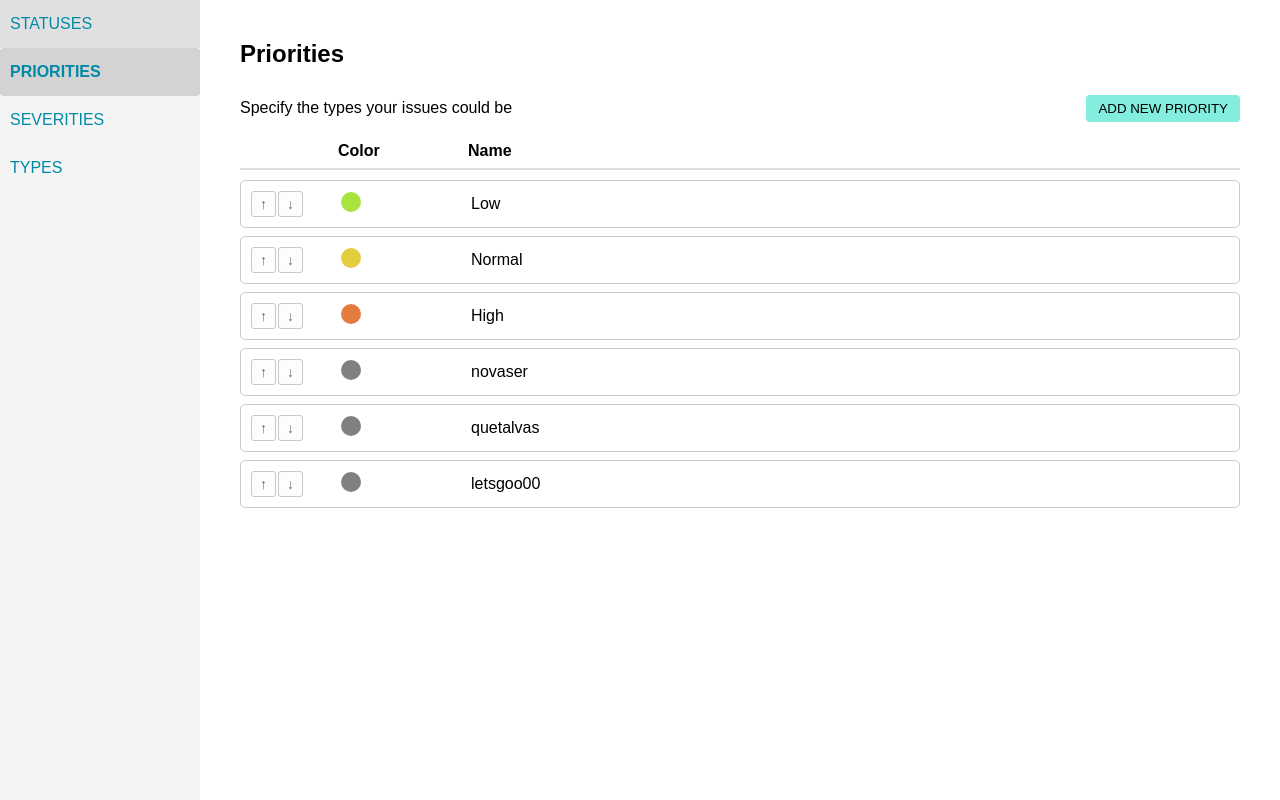
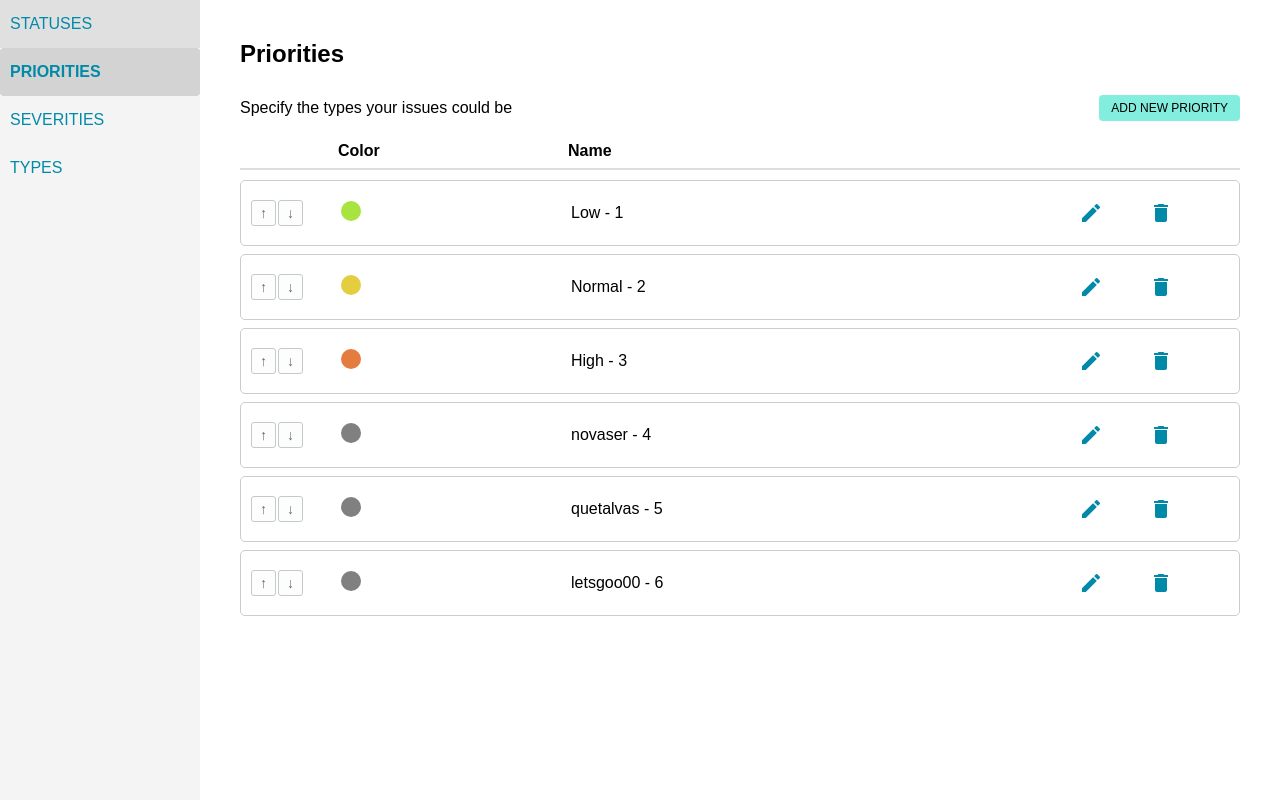
Before and after one commit to it22b-ASW-Project/Boreal-forest, a Django app: page /settings/priorities/ in a window 1280 px wide. Run offline with Django 5.2, Linux system fonts and the light colour scheme; data comes from the database, SQL or seed files in the repository; both versions use the stored data as it was after the commit.

Commit message:
copia seguretat

```diff
--- a/boreal_forest/settings.py
+++ b/boreal_forest/settings.py
@@ -164,3 +164,5 @@ import os
 
 MEDIA_URL = '/media/'
 MEDIA_ROOT = os.path.join(BASE_DIR, 'media')
+
+MESSAGE_STORAGE = 'django.contrib.messages.storage.session.SessionStorage'
--- a/homepage/models.py
+++ b/homepage/models.py
@@ -3,7 +3,7 @@ from django.contrib.auth.models import User
 from django.utils.timezone import now
 
 class Priority(models.Model):
-    name = models.CharField(max_length=20, primary_key=True)
+    name = models.CharField(max_length=20, unique=True)
     color = models.CharField(max_length=7, default="#808080")
     position = models.IntegerField(default = 0)
 
--- a/homepage/templates/priorities.html
+++ b/homepage/templates/priorities.html
@@ -2,6 +2,19 @@
 
 {% block content %}
 <div class="container">
+
+    <!--Para mostrar mensajes informativos-->
+        {% if request.path == '/settings/priorities/' %}
+        {% if messages %}
+            <div class="messages">
+                {% for message in messages %}
+                    <div class="message {{ message.tags }}">
+                        {{ message }}
+                    </div>
+                {% endfor %}
+            </div>
+        {% endif %}
+        {% endif %}
 
     <div class="section-header">
         <div class="section-title">Priorities</div>
@@ -21,11 +34,14 @@
             <div></div>
             <div>Color</div>
             <div>Name</div>
+            <div></div>
+            <div></div>
         </div>
 
         {% for p in priorities %}
         <div class="table-row" data-id="{{ p.name }}">
 
+        <!-- Flechas -->
         <div class="move-buttons" >
             <form method="POST">
                 {% csrf_token %}
@@ -40,23 +56,80 @@
             </form>
         </div>
 
+        <!-- Color -->
         <div>
-            <span class="color-circle" style="background-color: {{ p.color }}"></span>
+            {% if editing_name == p.name %}
+                <input
+                    type="color"
+                    name="new_color"
+                    value="{{ p.color }}"
+                    class="color-picker-input"
+                    title="Pick a new color"
+                >
+            {% else %}
+                <span class="color-circle" style="background-color: {{ p.color }}"></span>
+            {% endif %}
         </div>
-        {% if "New Priority" in p.name %}
+
+
+        <!--Name-->
+        {% if p.name == "Write a name for the new element" %}
         <form method="POST">
             {% csrf_token %}
             <input type="hidden" name="original_name" value="{{ p.name }}">
             <input type="hidden" name="action" value="edit_name">
-            <input type="text" name="new_name" value="{{ p.name }}">
+            <input type="text" name="new_name" value="" placeholder="Write a name for the new element" autofocus style="width: 80%;">
         </form>
+        {% elif editing_name == p.name %}
+        <form method="POST">
+            {% csrf_token %}
+            <input type="hidden" name="original_name" value="{{ p.name }}">
+            <input type="hidden" name="action" value="edit_name">
+            <input type="text"
+                name="new_name"
+                value="{{ p.name }}"
+                placeholder="Write a name for the new element"
+                autofocus
+                class="input-edit-name">
+            <button type="submit">
+                <i class="material-icons">check</i>
+            </button>
+           </form>
         {% else %}
-            <div>{{ p.name }}</div>
+            <div>{{ p.name }} - {{p.position}}</div>
         {% endif %}
+
+        <!--Edit-->
+        <div>
+            {% if editing_name != p.name %}
+            <form method="POST">
+                {% csrf_token %}
+                <input type="hidden" name="priority_id" value="{{ p.id }}">
+                <input type="hidden" name="action" value="start_editting">
+                <button type="submit">
+                    <i class="material-icons">edit</i> <!-- Botón de editar -->
+                </button>
+            </form>
+            {% endif %}
+        </div>
+
+
+        <!--Delete-->
+        <div>
+            <form method="POST">
+                {% csrf_token %}
+                <input type="hidden" name="priority_name" value="{{ p.name }}">
+                <input type="hidden" name="action" value="delete_priority">
+                <button type="submit">
+                    <i class="material-icons">delete</i>
+                </button>
+            </form>
+        </div>
+
 
         </div>
 
-        {% endfor %}
+    {% endfor %}
 
     </div>
 
--- a/homepage/templates/settings.html
+++ b/homepage/templates/settings.html
@@ -6,9 +6,9 @@
     <meta name="viewport" content="width=device-width, initial-scale=1.0">
     <title>Settings</title>
     <link rel="stylesheet" href="{% static 'css/settings.css' %}">
+    <link rel="stylesheet" href="https://fonts.googleapis.com/icon?family=Material+Icons">
 </head>
 <body>
-
     <ul class="sidebar">
         <li><a href="{% url 'statuses' %}" class="{% if request.resolver_match.url_name == 'statuses' %}active{% endif %}">STATUSES</a></li>
         <li><a href="{% url 'priorities' %}" class="{% if request.resolver_match.url_name == 'priorities' %}active{% endif %}">PRIORITIES</a></li>
--- a/homepage/views.py
+++ b/homepage/views.py
@@ -12,6 +12,8 @@ from .filters import IssueFilter
 from django.utils import timezone
 
 from django.db.models import Max
+
+from django.contrib import messages
 
 def showAllIssues(request):
     bulkForm = BulkIssueForm()
@@ -305,16 +307,25 @@ def priorities_settings(request):
     priorities = Priority.objects.all().order_by('position')
     if request.method == "POST":
         action = request.POST.get('action')
-        print(request.POST)
-        if action == 'add_new':
+        if action not in( 'add_new', 'edit_name', 'start_editting'):
+            priority_name = request.POST.get('priority_name')
+            priority = Priority.objects.get(name=priority_name)
+
+        if action == 'delete_priority':
+            priority.delete()
+
+            if "write a name for the new element" not in priority_name.lower():
+                messages.success(request, f'Prioridad "{priority_name}" eliminada correctamente.')
+            return redirect('priorities')  # Redirecciona de vuelta a la misma página
+
+        elif action == 'add_new':
             max_position = priorities.aggregate(Max('position'))['position__max'] or 0
             new_name = f"New Priority {max_position + 1}"
 
-            # Solo crear si NO existe ya
             if not Priority.objects.filter(name=new_name).exists():
                 Priority.objects.create(
-                    name=new_name,
-                    color="#808080",
+                    name="Write a name for the new element",
+                    color="#808080", #gris por defecto
                     position=max_position + 1
                 )
 
@@ -324,17 +335,31 @@ def priorities_settings(request):
             original_name = request.POST.get('original_name')
             new_name = request.POST.get('new_name')
 
-            print(f"Editing: {original_name} -> {new_name}")  # Ver qué valores llegan
+            if new_name.strip():
+                priority = Priority.objects.get(name=original_name)
+                priority.name = new_name.strip()
+                priority.save()
 
-            priority = Priority.objects.get(name=original_name)
-            priority.name = new_name
-            priority.save()
+                Priority.objects.filter(name="Write a name for the new element").exclude(pk=priority.pk).delete()
+
+                messages.success(request, f'Prioridad "{new_name}" editada correctamente.')
 
             return redirect('priorities')
 
+        elif action == 'start_editting':
+
+            prioID = request.POST.get('priority_id')
+
+            # Este contexto extra indica a la plantilla que estamos editando ese nombre
+            priority = Priority.objects.get(id=prioID)
+            return render(request, 'priorities.html', {
+            'priorities': Priority.objects.all().order_by('position'),
+            'editing_name': priority.name,
+            'messages': messages.get_messages(request),
+            })
+
         elif "moveUp" in request.POST:
-            priority_name = request.POST.get('priority_name')
-            priority = Priority.objects.get(name=priority_name)
+
             if priority.position > 1:
                 previous_priority = Priority.objects.get(position=priority.position - 1)
                 priority.position -= 1
@@ -344,8 +369,7 @@ def priorities_settings(request):
             print("Moved up")
 
         elif "move_down" in request.POST:
-            priority_name = request.POST.get('priority_name')
-            priority = Priority.objects.get(name=priority_name)
+
             if priority.position < len(priorities):
                     next_priority = Priority.objects.get(position=priority.position + 1)
                     # Intercambiar las posiciones
--- a/static/css/settings.css
+++ b/static/css/settings.css
@@ -63,6 +63,36 @@ body {
     font-weight: bold;
 }
 
+
+/*MATERIAL ICONS*/
+.material-icons {
+    color: rgb(0, 138, 168);
+    flex-shrink: 0;
+    transition: 0.3s;
+    vertical-align: middle;
+}
+
+.material-icons:hover {
+    cursor: pointer;
+    color: #333;
+}
+
+form button {
+    background-color: transparent;
+    color: black;
+    border: none;
+    border-radius: 5px;
+    cursor: pointer;
+    padding: 10px 20px;
+    font-size: 12px;
+    transition: 0.3s;
+}
+
+form button:hover {
+    color: #2596be;
+}
+
+
 .add-button {
     padding: 6px 12px;
     background-color: #83eede;
@@ -80,11 +110,12 @@ body {
 
 .add-button:hover {
     background-color: #56a69a;
+    color: black;
 }
 
 .table-columns {
     display: grid;
-    grid-template-columns: 60px 100px 1fr;
+    grid-template-columns: 60px 200px 1fr 40px 100px;
     column-gap: 30px;
     padding: 8px;
     font-weight: bold;
@@ -101,7 +132,7 @@ body {
 
 .table-row {
     display: grid;
-    grid-template-columns: 60px 100px 1fr;
+    grid-template-columns: 60px 200px 1fr 40px 100px;
     column-gap: 30px;
     align-items: center;
     padding: 10px;
```
Also changed, not shown: other parts of static/css/settings.css (+70 -0 lines), boreal_forest.sqlite3, homepage/migrations/0027_priority_id_alter_priority_name.py (added), homepage/migrations/0028_remove_priority_id_alter_priority_name.py (added), homepage/migrations/0029_priority_id_alter_priority_name.py (added).
